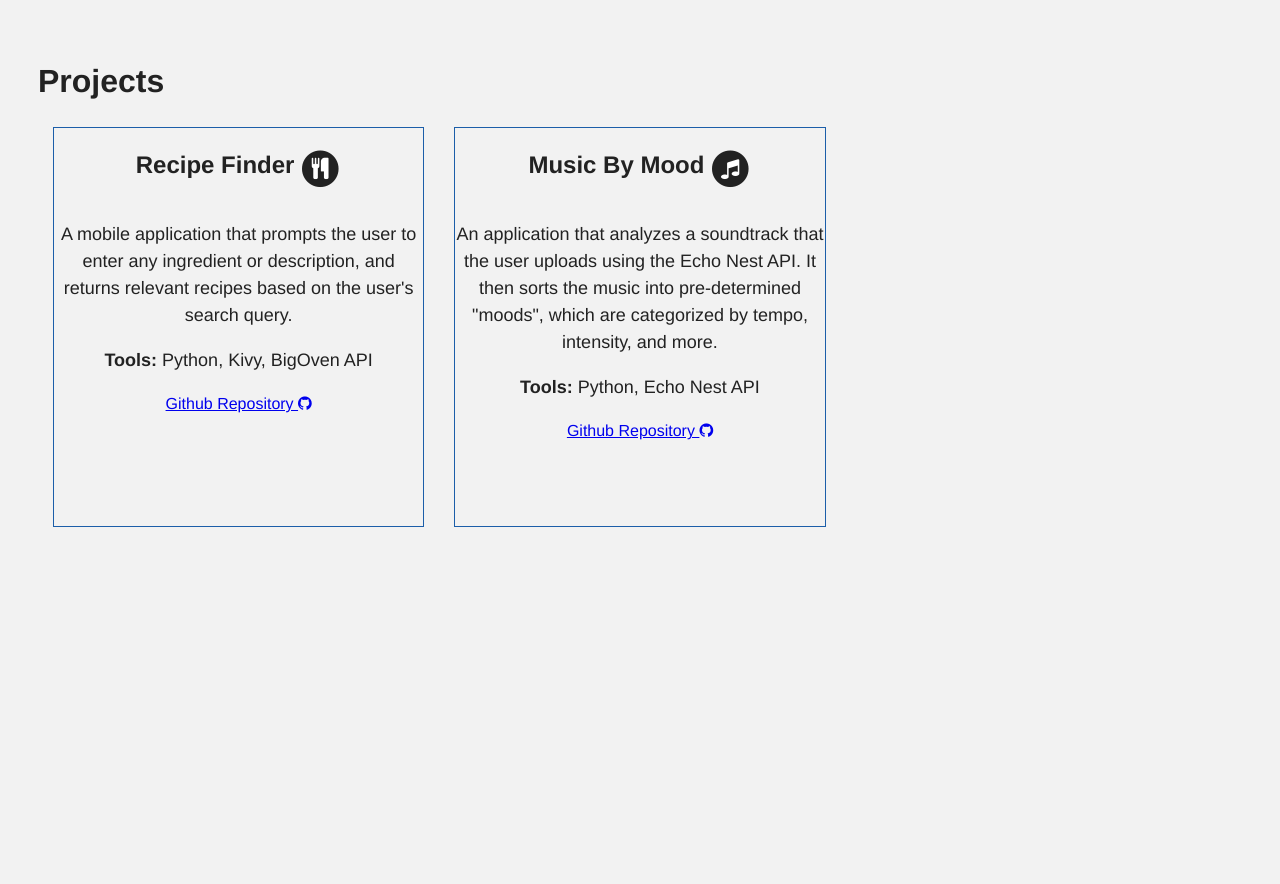
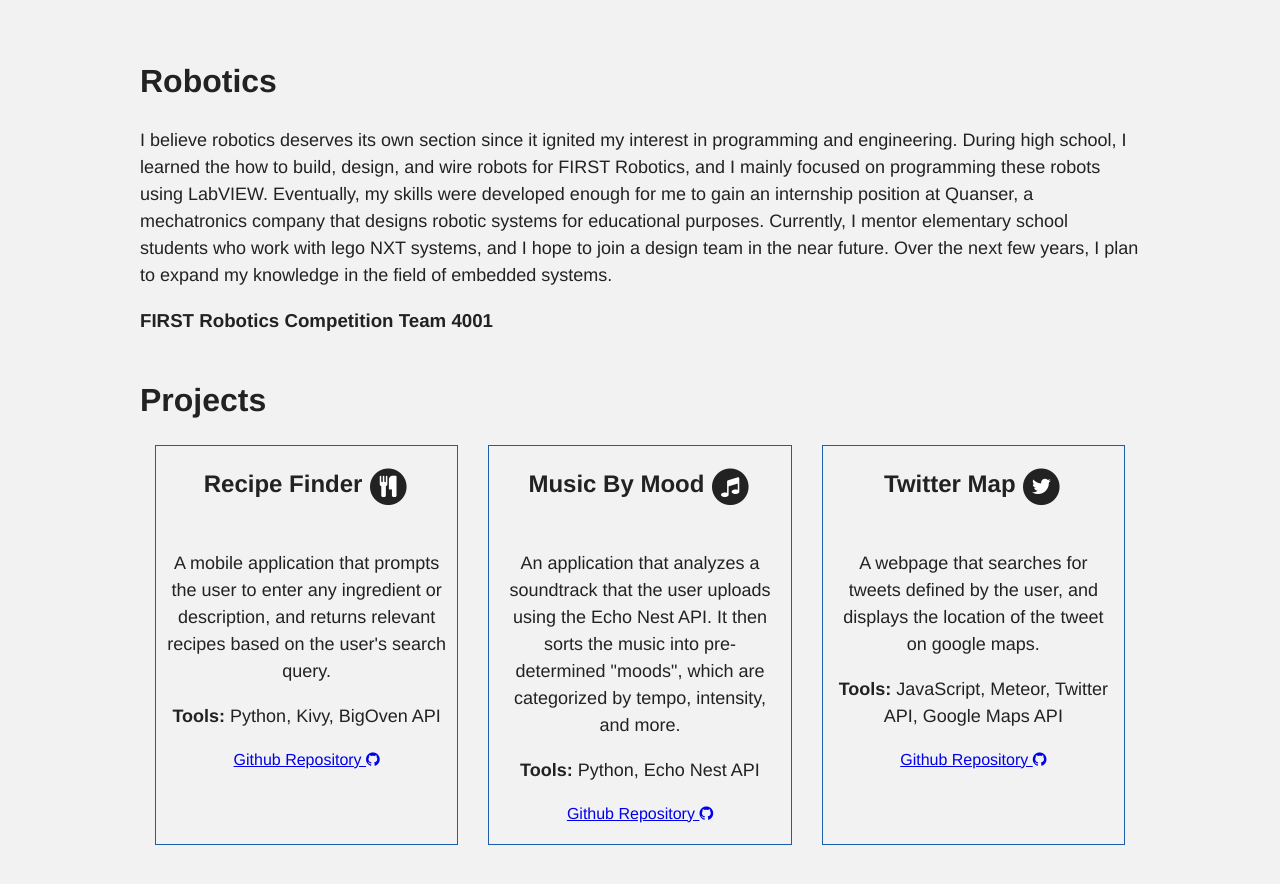
Before and after one commit to Will-Lo/Will-Lo.github.io, a plain HTML site: page index.html in a window 1280 px wide. Shown: the part 920-1804 px from the top of the page. Drawn offline with nearby package versions, Linux system fonts and the light colour scheme.

Commit message:
Added short description to robotics
Still need to write an introduction

```diff
--- a/index.html
+++ b/index.html
@@ -97,6 +97,18 @@
 		<br></br>
 		<br></br>
 		<br></br>
+		<div class ="row">
+			<div id = "robotics">
+				<h1>Robotics</h1>
+				<div class="description">
+					<p>I believe robotics deserves its own section since it ignited my interest in programming and engineering. During high school, I learned the how to build, design, and wire robots for FIRST Robotics, and I mainly focused on programming these robots using LabVIEW. Eventually, my skills were developed enough for me to gain an internship position at Quanser, a mechatronics company that designs robotic systems for educational purposes. Currently, I mentor elementary school students who work with lego NXT systems, and I hope to join a design team in the near future. Over the next few years, I plan to expand my knowledge in the field of embedded systems.</p>
+				</div>
+				<div class="robotic-experience">
+					<h3>FIRST Robotics Competition Team 4001</h3>
+				</div>
+			</div>
+		</div>
+
 		<div class="row">
 			<div id="projects">
 				<h1>Projects</h1>
@@ -109,7 +121,7 @@
 								<i class="fa fa-cutlery fa-stack-1x fa-inverse"></i>
 							</span>
 						</div>
-						<div>
+						<div class="project-content" onclick="location.href='foodapi.html';" style="cursor: pointer;">
 							<p>A mobile application that prompts the user to enter any ingredient or description, and returns relevant recipes based on the user's search query.</p>
 							<p><strong>Tools:</strong> Python, Kivy, BigOven API</p>
 							<a href="https://github.com/Will-Lo/Food-API.git" target="blank">
@@ -129,7 +141,7 @@
 								<i class="fa fa-music fa-stack-1x fa-inverse"></i>
 							</span>
 						</div>
-						<div>
+						<div class="project-content">
 							<p>An application that analyzes a soundtrack that the user uploads using the Echo Nest API. It then sorts the music into pre-determined "moods", which are categorized by tempo, intensity, and more.</p>
 							<p><strong>Tools:</strong> Python, Echo Nest API</p>
 							<a href="https://github.com/Will-Lo/Tech-Retreat-Demo.git" target="blank">
@@ -141,7 +153,24 @@
 					</div>
 				</div>
 				<div class="large-4 columns">
-					<p></p>
+					<div class="project-item">
+						<div class="project-title">
+							<h2>Twitter Map</h2>
+							<span class="fa-stack fa-lg">
+								<i class="fa fa-circle fa-stack-2x"></i>
+								<i class="fa fa-twitter fa-stack-1x fa-inverse"></i>
+							</span>
+						</div>
+						<div class="project-content">
+							<p>A webpage that searches for tweets defined by the user, and displays the location of the tweet on google maps.</p>
+							<p><strong>Tools:</strong> JavaScript, Meteor, Twitter API, Google Maps API</p>
+							<a href="https://github.com/Will-Lo/EngHack.git" target="blank">
+								Github Repository
+								<i class="fa fa-gthub"></i>
+							</a>
+							<br></br>
+						</div>
+					</div>
 				</div>
 				</div>
 			</div>
@@ -149,36 +178,6 @@
 		<br></br>
 		<br></br>
 		<br></br>
-		<br></br>
-		<br></br>
-		<br></br>
-		<br></br>
-		<br></br>
-		<br></br>
-		<br></br>
-		<br></br>
-		<br></br>
-		<br></br>
-		<br></br>
-		<br></br>
-		<br></br>
-		<br></br>
-		<br></br>
-		<br></br>
-		<br></br>
-		<br></br>
-		<br></br>
-		<br></br>
-		<br></br>
-		<br></br>
-		<br></br>
-		<br></br>
-		<br></br>
-	<div class ="row">
-		<div id = "robotics">
-			<h1>Robotics<h1>
-		</div>
-	</div>
 			<br></br>
 			<br></br>
 			<br></br>
--- a/main.css
+++ b/main.css
@@ -15,9 +15,6 @@
 }
 
 .row {
-  margin: 0 auto;
-  max-width: 75.25rem;
-  width: 100%;
 }
 
 .header{
@@ -113,6 +110,14 @@
     transition: background-color 0.3s ease-in-out;
 }
 
+.project-content{
+	position: relative;
+	margin-bottom: 10px;
+	padding: 10px;
+}
+
+
+
 .project-item:hover{
 	background-color: rgb(230, 230, 230);
 }
```
